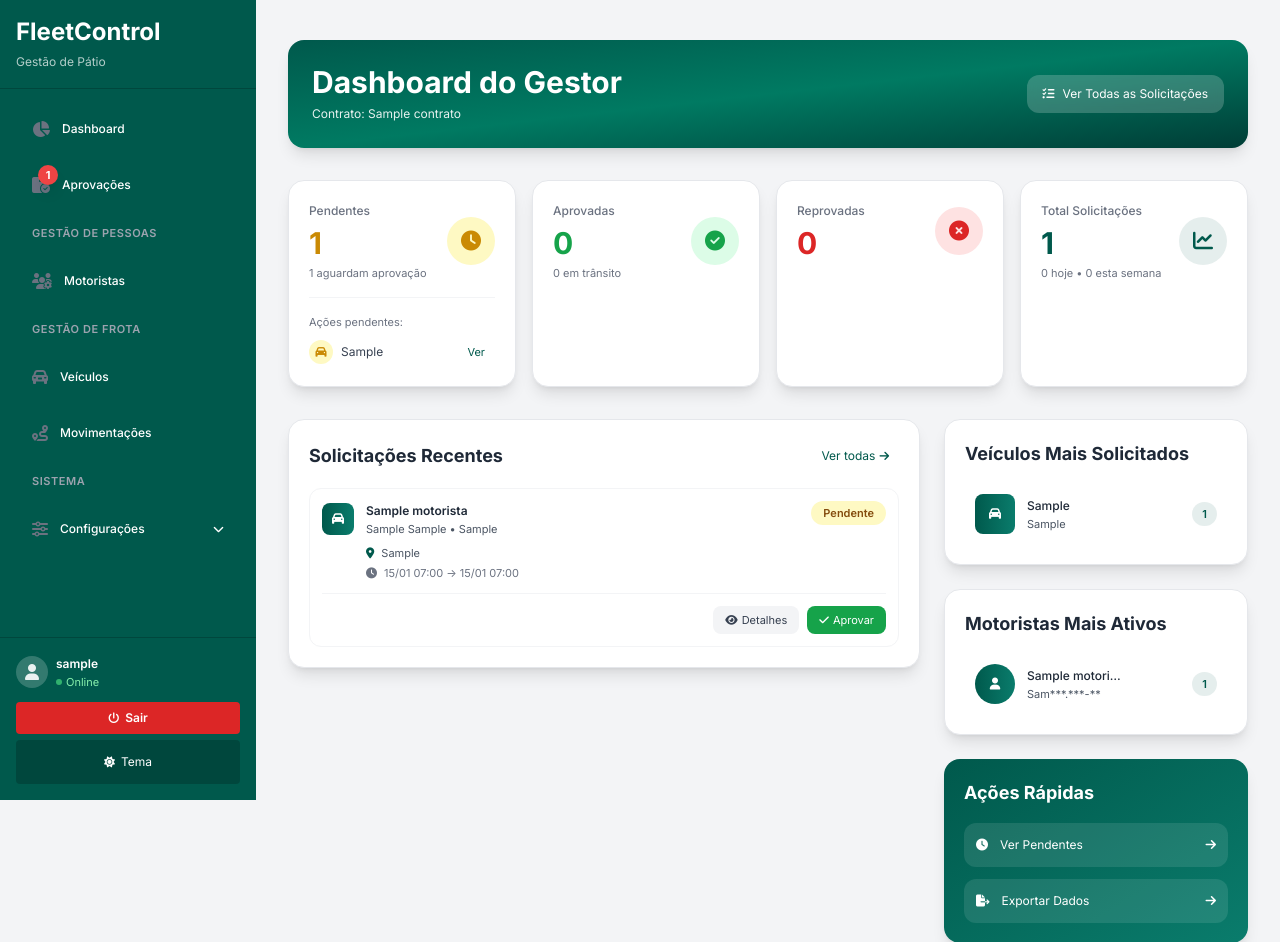
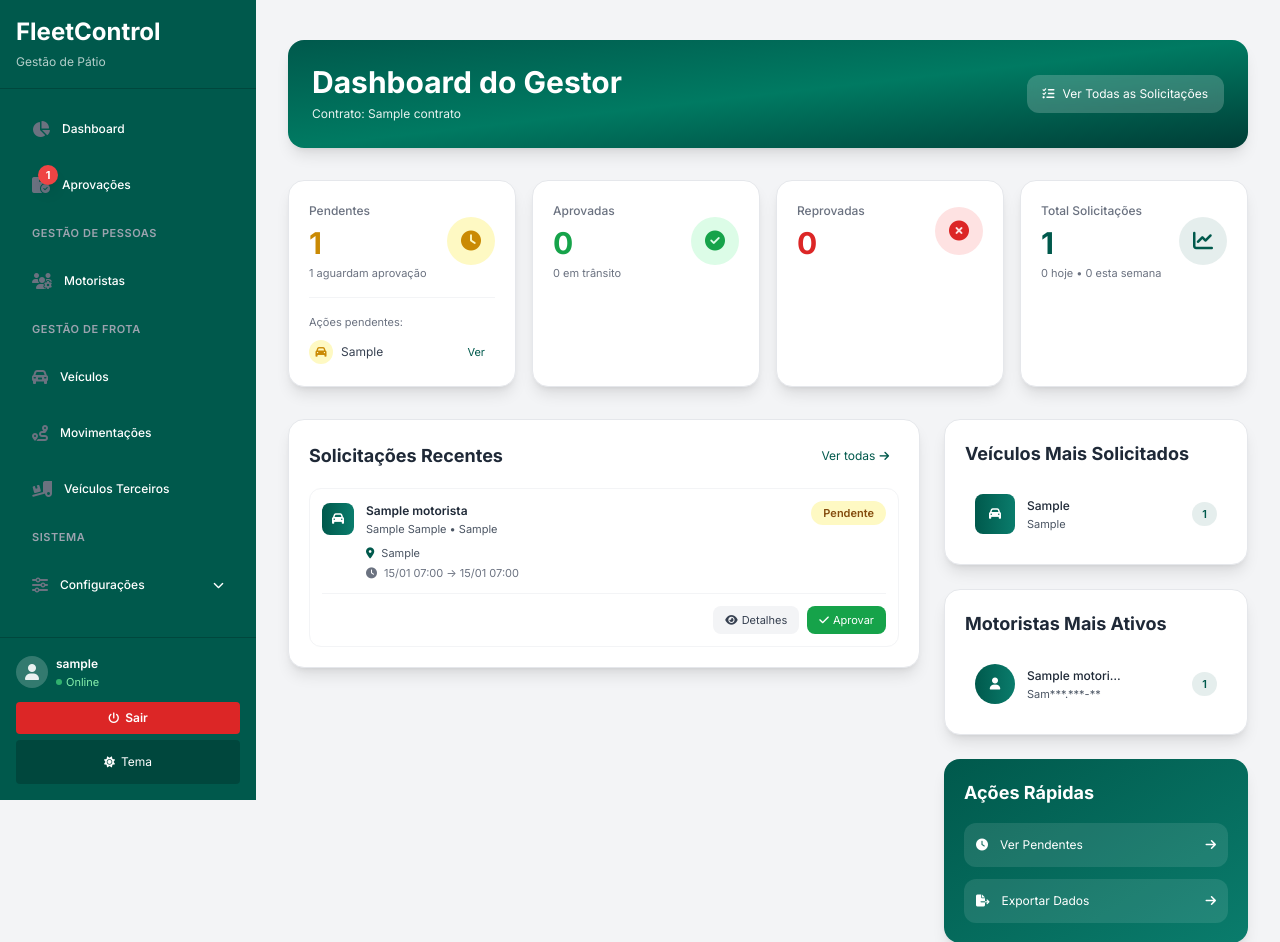
Before and after one commit to Rogeroliveir4/fleetcontrol, a Django app: page /dashboard/gestor/ in a window 1280 px wide. Shown: the top 942 px of the page. Run offline with Django 5.2, Linux system fonts and the light colour scheme; a user stored in the database is signed in; tables that the repository leaves empty hold one stand-in row (values such as "Sample post"); some libraries are stand-ins or nearby versions.

Commit message:
Ajuste nas funcionalidades do Sidebar-menu

```diff
--- a/core/templates/core/sidebar-menu.html
+++ b/core/templates/core/sidebar-menu.html
@@ -24,7 +24,6 @@
 </a>
 
 {% endif %}
-
 
 <!-- ==========================================================
     PERFIL GESTOR
@@ -175,6 +174,13 @@
   <span class="menuText font-medium">Movimentações</span>
 </a>
 
+
+<a href="{% url 'terceiros_portaria_lista' %}"
+  class="menu-item group flex items-center gap-3 px-4 py-3 rounded-lg hover:bg-primary/10 hover:text-primary transition-all duration-200">
+  <i class="fa-solid fa-truck-ramp-box text-base text-gray-500 group-hover:text-primary"></i>
+  <span class="menuText font-medium">Veículos Terceiros</span>
+</a>
+
 <!-- Sistema -->
 <div class="px-4 py-2 mt-4">
   <h3 class="text-xs font-semibold uppercase tracking-wider text-gray-400">Sistema</h3>
```
